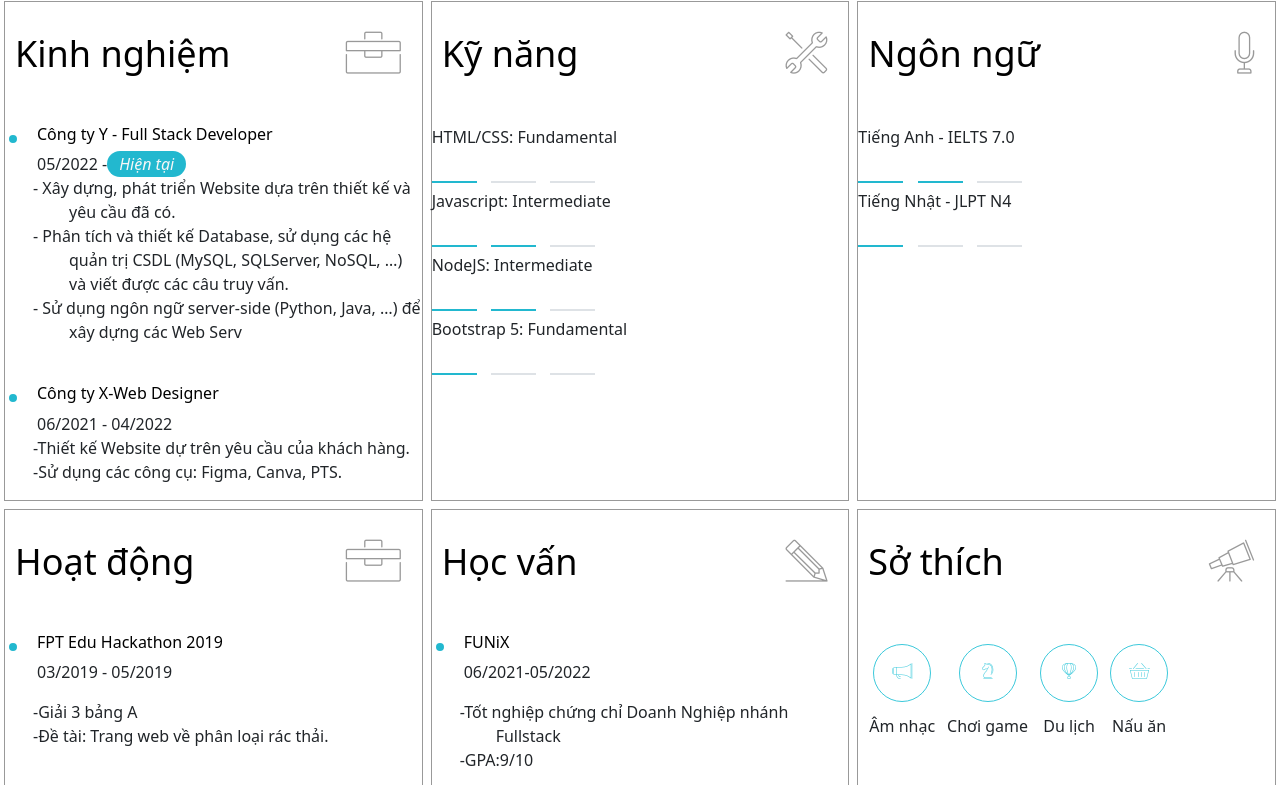
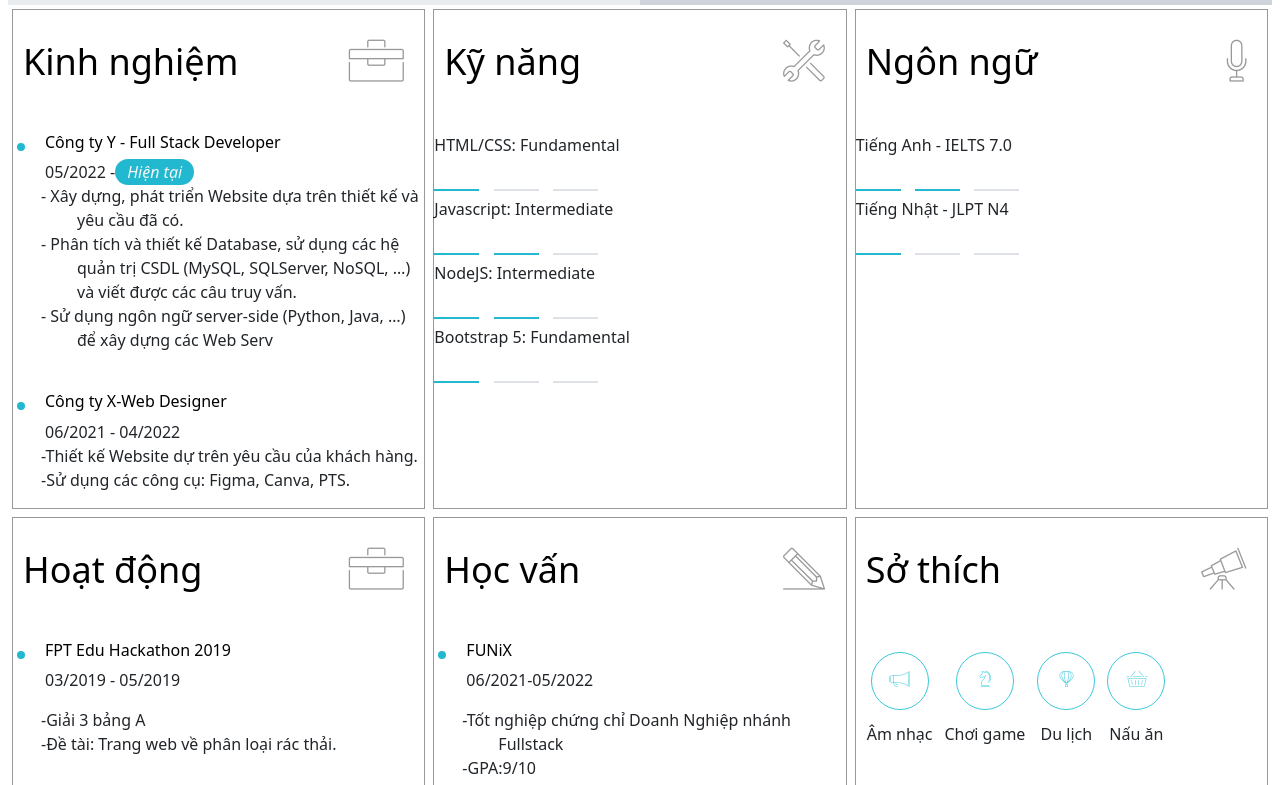
Before and after one commit to hunglmFX19131/assignment-3, a plain HTML site: page index.html in a window 1280 px wide. Shown: the part 763-1548 px from the top of the page. Drawn offline with nearby package versions, Linux system fonts and the light colour scheme.

Commit message:
Update index.html

```diff
--- a/index.html
+++ b/index.html
@@ -17,7 +17,7 @@
     <!-- <link rel="stylesheet" href="./css/style.css" /> -->
     <title>Assignment 03</title>
   </head>
-  <body>
+  <body class="m-2">
     <div class="header row">
       <!-- phần hình ảnh ở đầu trang -->
       <div id="banner" class="container-fluid p-0 row-auto  bg-img">
```
